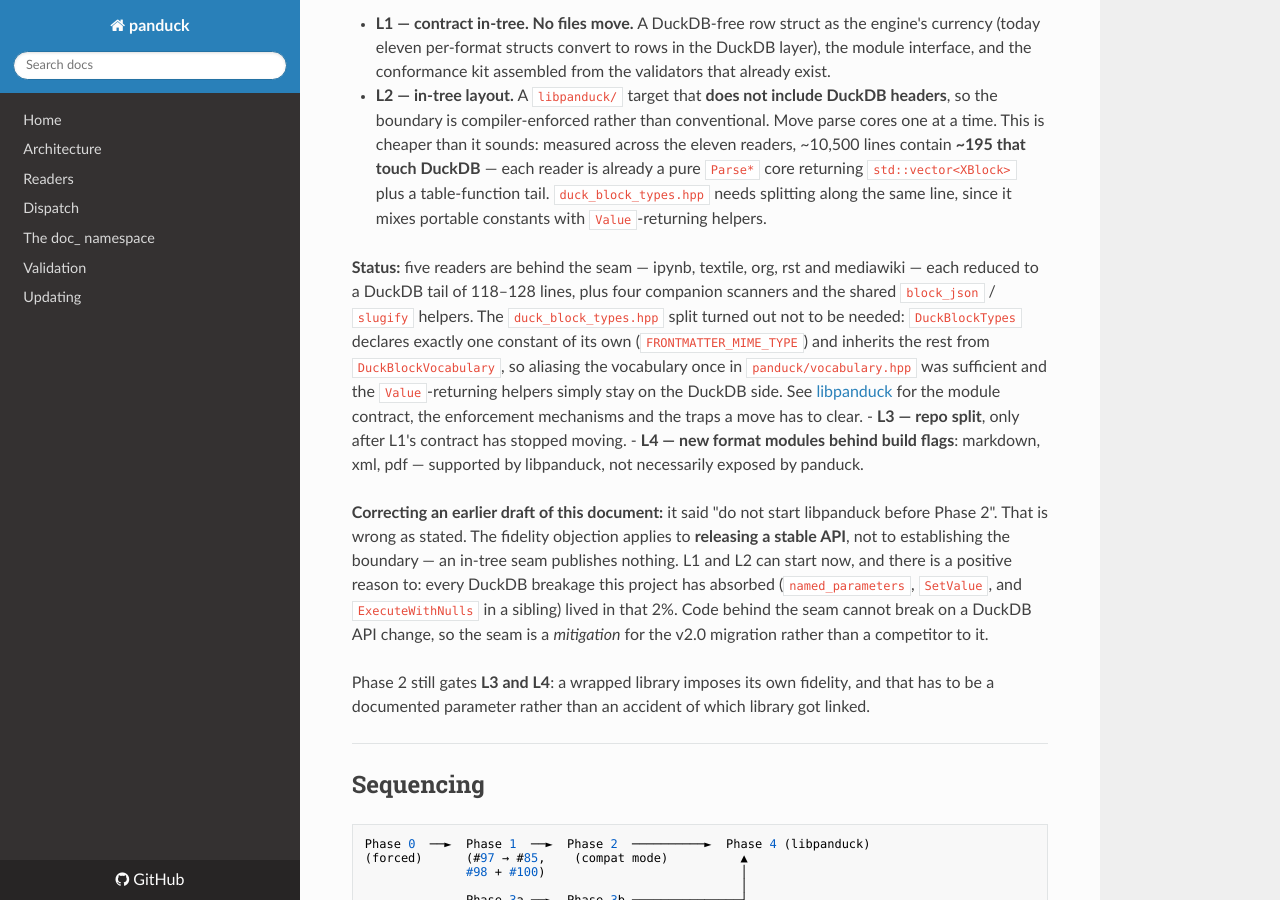
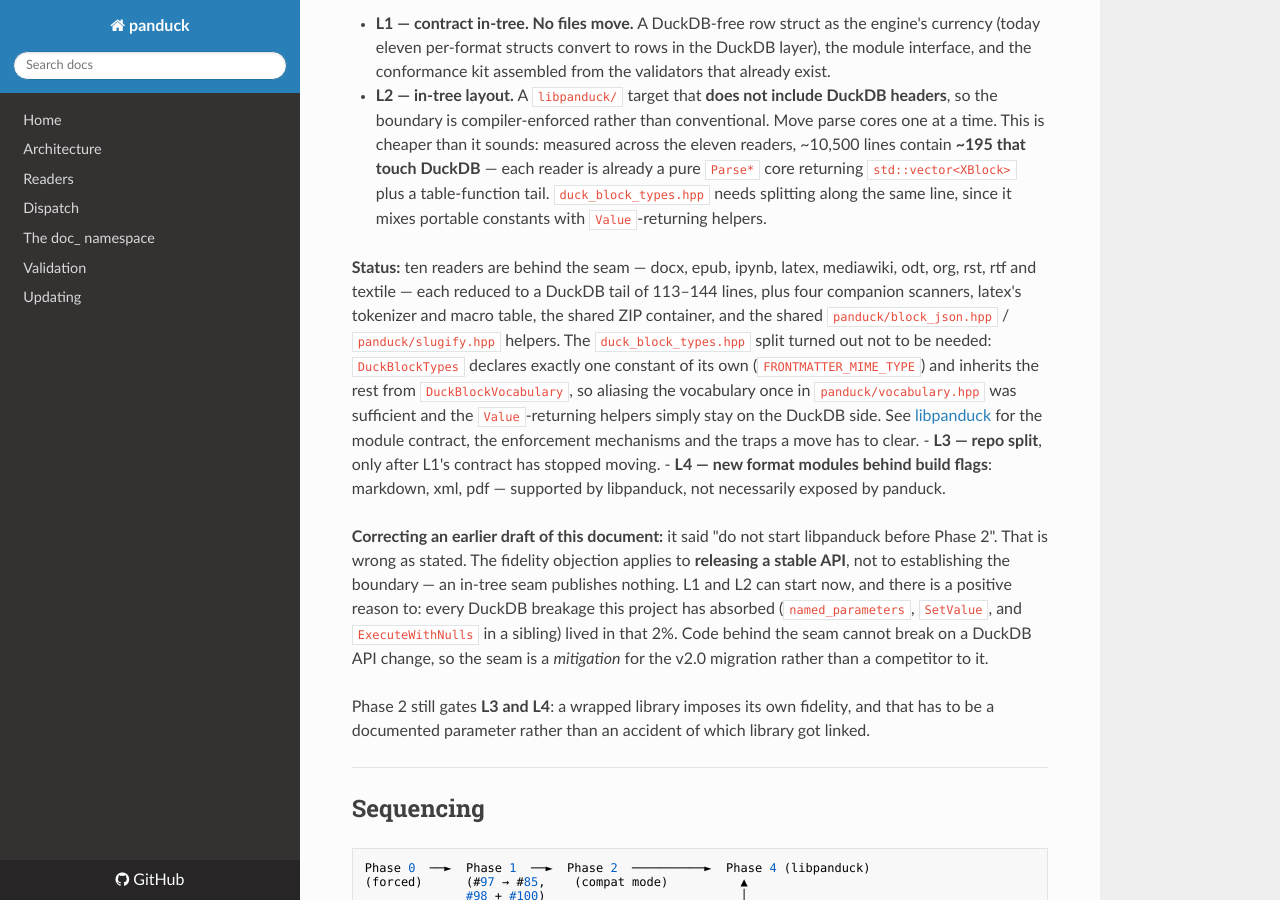
Before and after one commit to teaguesterling/duckdb_panduck, an MkDocs documentation site: the page built from docs/roadmap.md, in a window 1280 px wide and 900 px high, scrolled down 9171 px. Built offline with MkDocs 1.6.1, drawn with Linux system fonts in a browser that asks for light colours; nearby versions of some CDN libraries.

Commit message:
docs(roadmap): the L2 status line counted five readers, not ten
What was false in the L2 **Status:** paragraph, and what it is now:

  reader count   "five readers are behind the seam"            ->  ten
  the list       ipynb, textile, org, rst, mediawiki           ->  the same five
                                                                   plus docx, epub,
                                                                   latex, odt, rtf
  tail range     "118-128 lines"                               ->  113-144 lines
  block_json     "the shared `block_json` / `slugify`"          ->  named by their
                                                                   core paths

Re-measured with `wc -l src/<fmt>_reader.cpp` rather than carried over: docx 123,
epub 122, ipynb 123, latex 144, mediawiki 119, odt 121, org 118, rst 120, rtf 124,
textile 113. Range 113-144. The old 118-128 had already expired for its own five --
those tails are 113-123 today -- and latex at 144 is not the 151 an older note in
docs/libpanduck.md still claims. src/pandoc_reader.cpp (171) is excluded because
pandoc has no parse core behind the seam.

The companion-scanner count stays FOUR, verified rather than assumed: libpanduck/src
holds mediawiki_scanner, org_scanner, rst_scanner and textile_scanner. latex_tokenizer
and latex_macros are part of the latex module, not scanners for other formats, so they
are now named separately instead of being silently absent from the inventory, as is
the shared ZIP container that moved with docx, odt and epub.

The `block_json` / `slugify` mention needed disambiguating rather than correcting.
There were two copies of each name: the libpanduck core and a `src/include/`
re-export into `namespace duckdb`. The block_json re-export is deleted in the
preceding commit, so the sentence now spells the core paths --
`panduck/block_json.hpp` and `panduck/slugify.hpp` -- which is the copy the claim
was ever about.

Docs only; the paragraph's argument is unchanged.

Co-Authored-By: Claude Opus 5 <noreply@anthropic.com>
Claude-Session: https://claude.ai/code/session_019nkprWWWSkwuWNmAEoVUs2

```diff
--- a/docs/roadmap.md
+++ b/docs/roadmap.md
@@ -377,14 +377,16 @@ when the interface churns most.
   `std::vector<XBlock>` plus a table-function tail. `duck_block_types.hpp` needs splitting
   along the same line, since it mixes portable constants with `Value`-returning helpers.
 
-  **Status:** five readers are behind the seam — ipynb, textile, org, rst and mediawiki —
-  each reduced to a DuckDB tail of 118–128 lines, plus four companion scanners and the
-  shared `block_json` / `slugify` helpers. The `duck_block_types.hpp` split turned out not
-  to be needed: `DuckBlockTypes` declares exactly one constant of its own
-  (`FRONTMATTER_MIME_TYPE`) and inherits the rest from `DuckBlockVocabulary`, so aliasing
-  the vocabulary once in `panduck/vocabulary.hpp` was sufficient and the `Value`-returning
-  helpers simply stay on the DuckDB side. See [libpanduck](libpanduck.md) for the module
-  contract, the enforcement mechanisms and the traps a move has to clear.
+  **Status:** ten readers are behind the seam — docx, epub, ipynb, latex, mediawiki, odt,
+  org, rst, rtf and textile — each reduced to a DuckDB tail of 113–144 lines, plus four
+  companion scanners, latex's tokenizer and macro table, the shared ZIP container, and the
+  shared `panduck/block_json.hpp` / `panduck/slugify.hpp` helpers. The
+  `duck_block_types.hpp` split turned out not to be needed: `DuckBlockTypes` declares
+  exactly one constant of its own (`FRONTMATTER_MIME_TYPE`) and inherits the rest from
+  `DuckBlockVocabulary`, so aliasing the vocabulary once in `panduck/vocabulary.hpp` was
+  sufficient and the `Value`-returning helpers simply stay on the DuckDB side. See
+  [libpanduck](libpanduck.md) for the module contract, the enforcement mechanisms and the
+  traps a move has to clear.
 - **L3 — repo split**, only after L1's contract has stopped moving.
 - **L4 — new format modules behind build flags**: markdown, xml, pdf — supported by libpanduck,
   not necessarily exposed by panduck.
```
